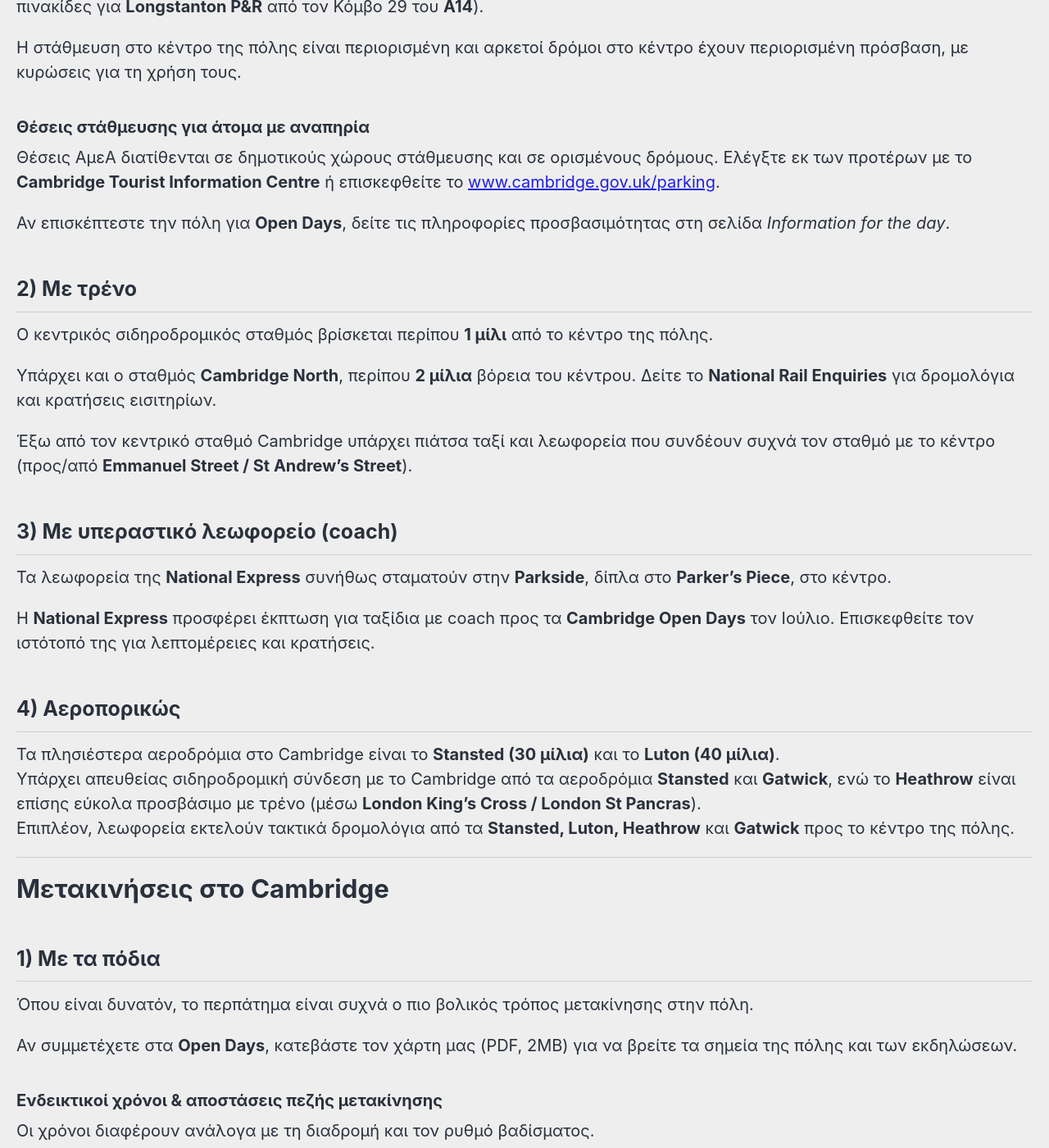
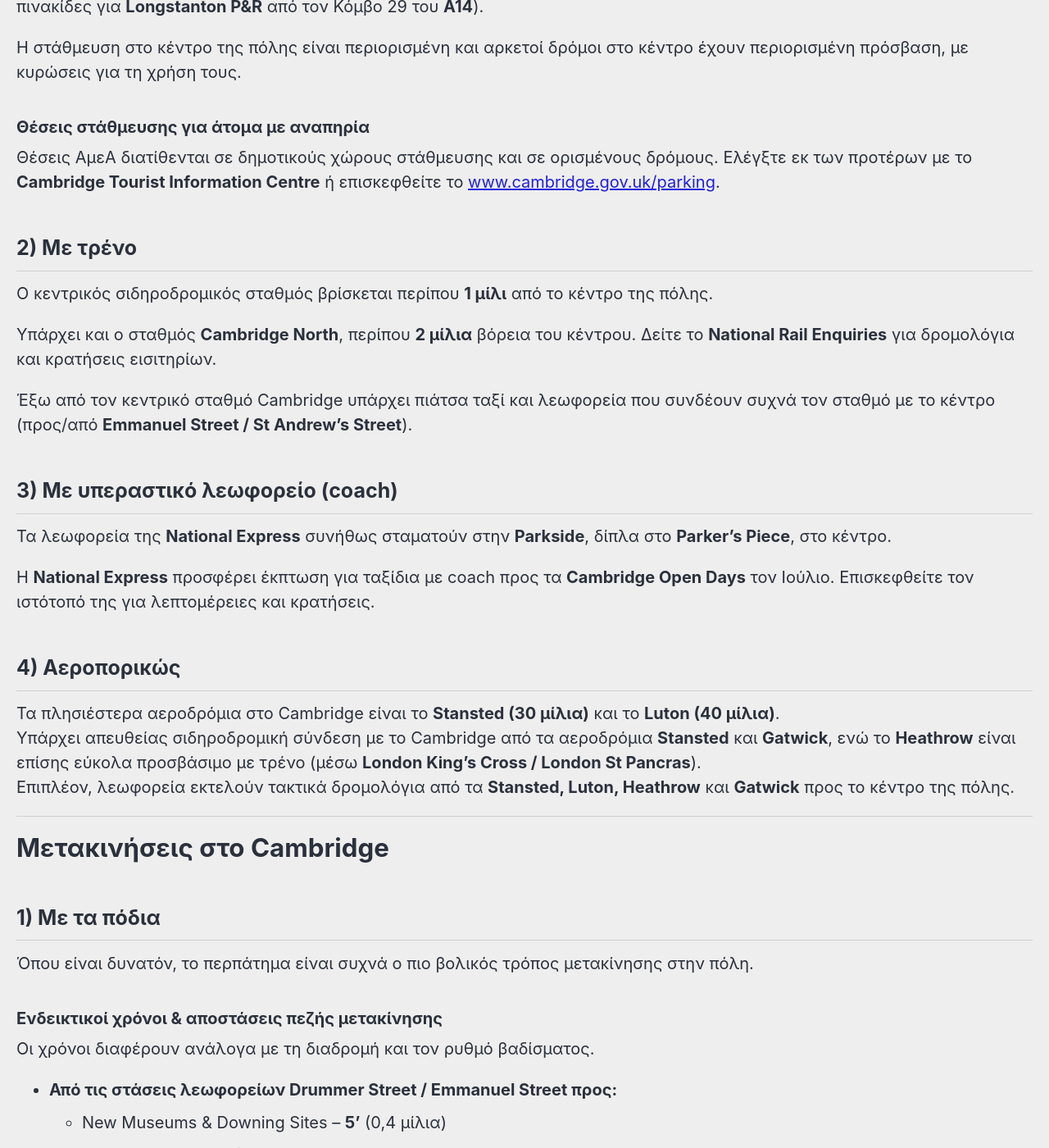
Before and after one commit to roryleung/ICGL17, a Jekyll site: the page built from _pages/gr_annoucement.md, in a window 1280 px wide and 1400 px high, scrolled down 1834 px. Shown: the whole window at 82% size. Built offline with Jekyll 4.4.1, drawn with Linux system fonts in a browser that asks for light colours; cached includes are drawn as plain includes; nearby versions of some CDN libraries.

Commit message:
Update gr_annoucement.md

```diff
--- a/_pages/gr_annoucement.md
+++ b/_pages/gr_annoucement.md
@@ -58,8 +58,6 @@ excerpt: "23-26 Σεπτεμβρίου 2025<br>Πανεπιστήμιο του C
 ### Θέσεις στάθμευσης για άτομα με αναπηρία
 Θέσεις ΑμεΑ διατίθενται σε δημοτικούς χώρους στάθμευσης και σε ορισμένους δρόμους. Ελέγξτε εκ των προτέρων με το **Cambridge Tourist Information Centre** ή επισκεφθείτε το [www.cambridge.gov.uk/parking](https://www.cambridge.gov.uk/parking).
 
-Αν επισκέπτεστε την πόλη για **Open Days**, δείτε τις πληροφορίες προσβασιμότητας στη σελίδα *Information for the day*.
-
 ## 2) Με τρένο
 Ο κεντρικός σιδηροδρομικός σταθμός βρίσκεται περίπου **1 μίλι** από το κέντρο της πόλης.
 
@@ -83,8 +81,6 @@ excerpt: "23-26 Σεπτεμβρίου 2025<br>Πανεπιστήμιο του C
 
 ## 1) Με τα πόδια
 Όπου είναι δυνατόν, το περπάτημα είναι συχνά ο πιο βολικός τρόπος μετακίνησης στην πόλη.
-
-Αν συμμετέχετε στα **Open Days**, κατεβάστε τον χάρτη μας (PDF, 2MB) για να βρείτε τα σημεία της πόλης και των εκδηλώσεων.
 
 ### Ενδεικτικοί χρόνοι & αποστάσεις πεζής μετακίνησης
 Οι χρόνοι διαφέρουν ανάλογα με τη διαδρομή και τον ρυθμό βαδίσματος.
```
